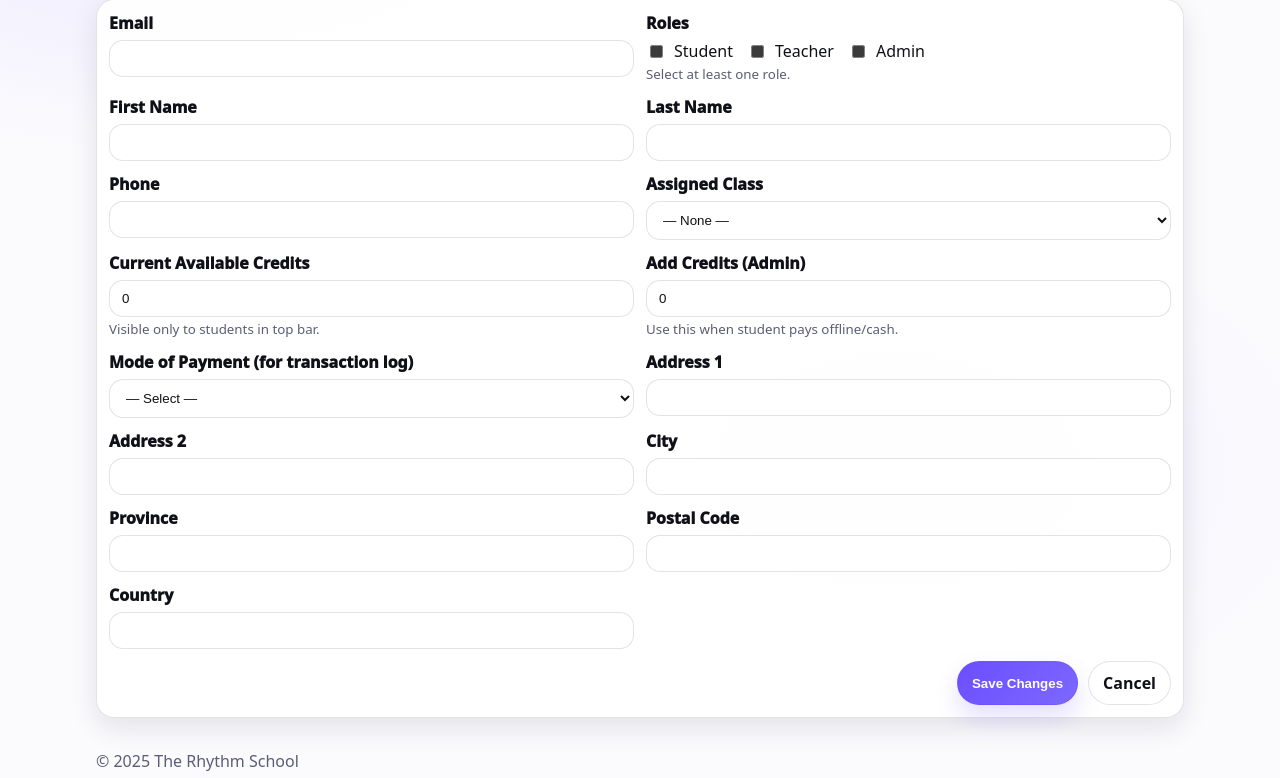
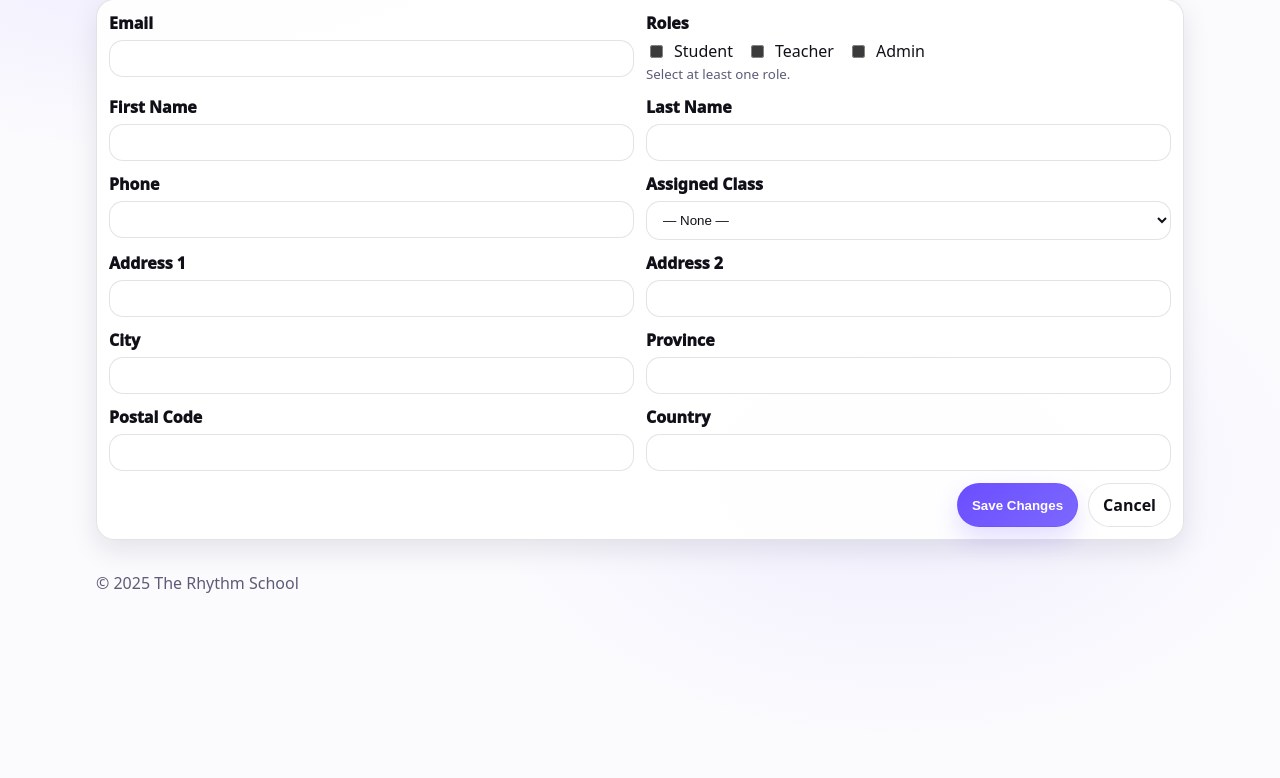
Before and after one commit to deep3576/MusicSchool, a Python web app: template app/templates/admin/user_edit.html in a window 1280 px wide. Shown: the part 247-1025 px from the top of the page. Run offline with Jinja, Linux system fonts and the light colour scheme; the template is opened without the code that fills it, so the values that code supplies are empty.

Commit message:
updating Adding google Calender Events and user_edit update

```diff
--- a/app/templates/admin/user_edit.html
+++ b/app/templates/admin/user_edit.html
@@ -83,27 +83,6 @@
                 </select>
             </div>
 
-            <div class="credit-box">
-                <label class="label">Current Available Credits</label>
-                <input class="input" value="{{ u.available_credits or 0 }}" readonly>
-                <small class="muted">Visible only to students in top bar.</small>
-            </div>
-
-            <div class="credit-box">
-                <label class="label">Add Credits (Admin)</label>
-                <input class="input" type="number" min="0" step="1" name="add_credits" value="0">
-                <small class="muted">Use this when student pays offline/cash.</small>
-            </div>
-
-            <div class="credit-box">
-                <label class="label">Mode of Payment (for transaction log)</label>
-                <select class="input" name="mode_of_payment">
-                    <option value="">— Select —</option>
-                    <option value="cash">Cash</option>
-                    <option value="online">Online</option>
-                </select>
-            </div>
-
             <div>
                 <label class="label">Address 1</label>
                 <input class="input" name="address_1" value="{{ u.address_1 or '' }}">
--- a/db/releases/google_meet_link.sql
+++ b/db/releases/google_meet_link.sql
@@ -1,4 +1,2 @@
-USE `deep3576$TheSpiritSchool_ProdDB`;
-
 ALTER TABLE `booking`
-  ADD COLUMN IF NOT EXISTS `google_meet_link` VARCHAR(500) NULL AFTER `status`;
+  ADD COLUMN  `google_meet_link` VARCHAR(500) NULL AFTER `status`;
```
